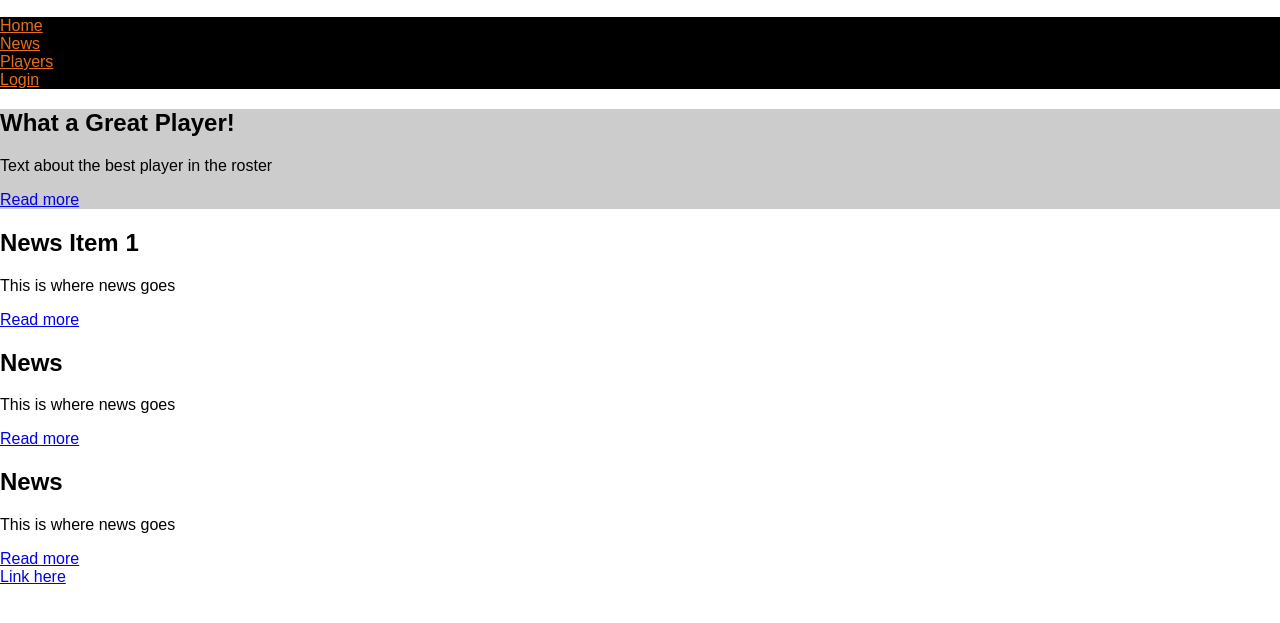
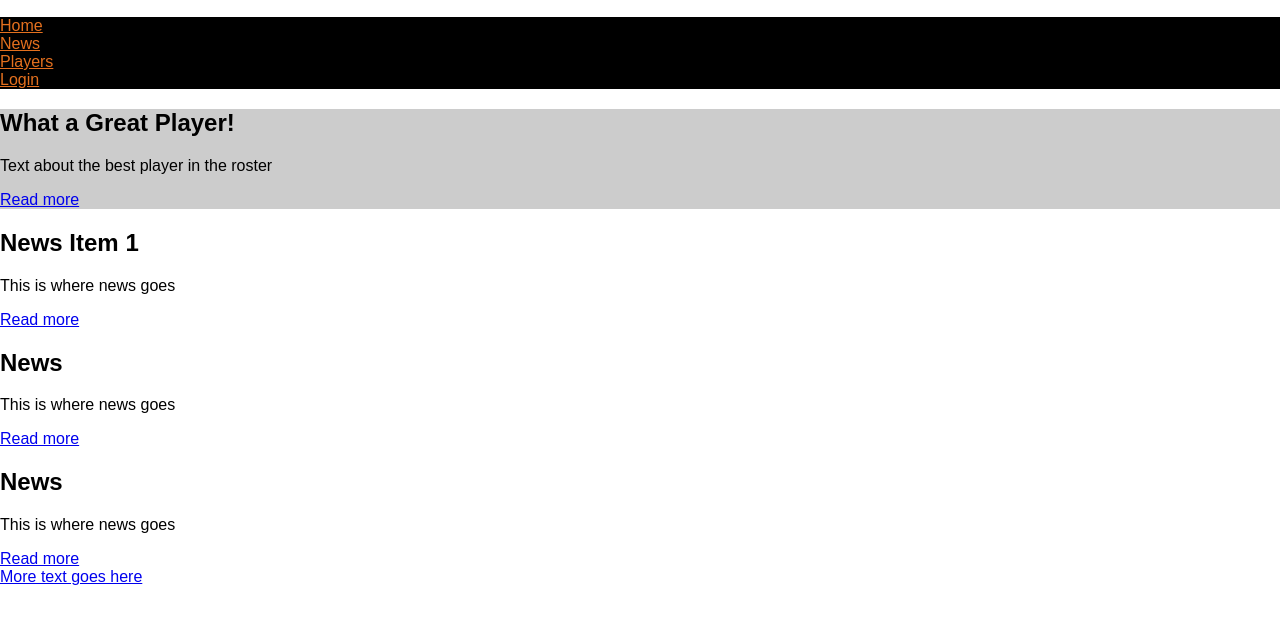
Before and after one commit to pauloHernando/basketball-team, a plain HTML site: page index.html in a window 1280 px wide. Shown: the part 83-706 px from the top of the page. Drawn offline with Linux system fonts and the light colour scheme.

Commit message:
change footer link text

```diff
--- a/index.html
+++ b/index.html
@@ -54,7 +54,7 @@
     </div>
 
     <div class="footer">
-      <a href="#" class="footer-link">Link here</a>
+      <a href="#" class="footer-link">More text goes here</a>
     </div>
   </body>
 </html>
```
